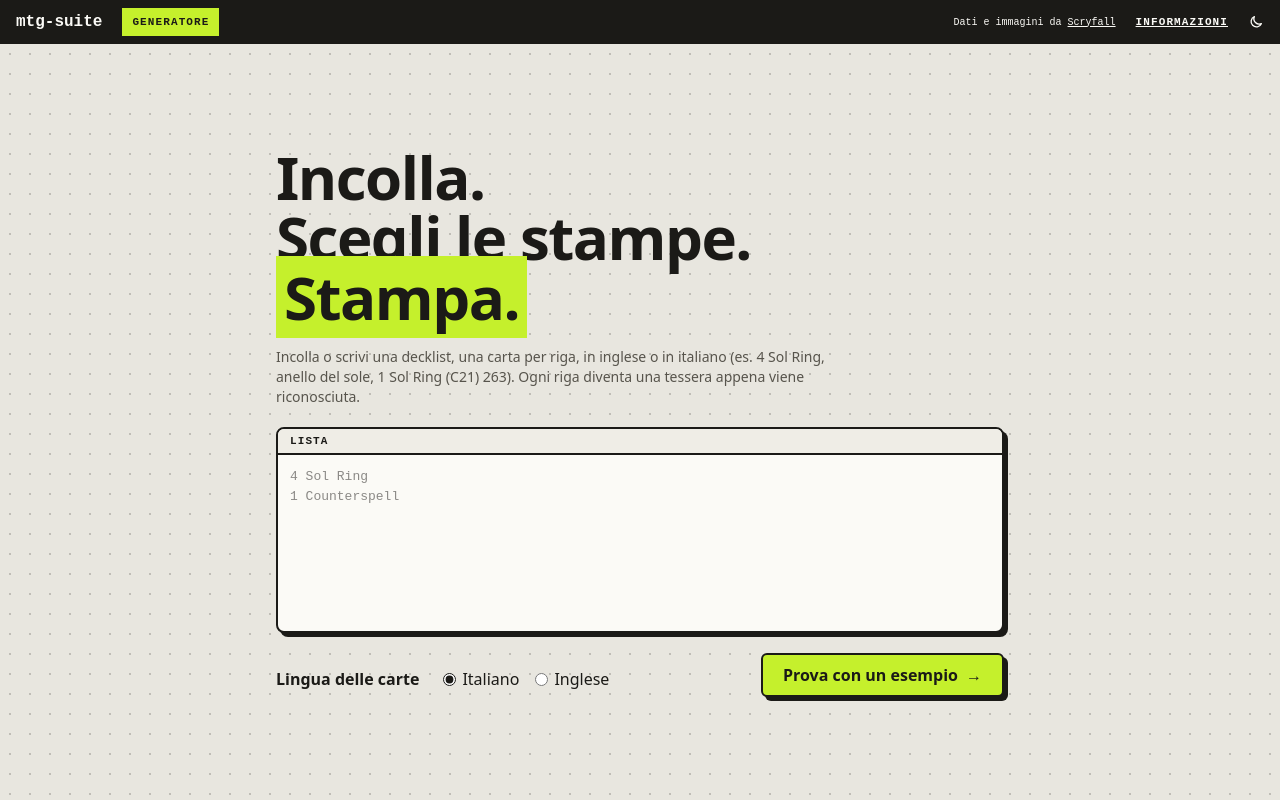
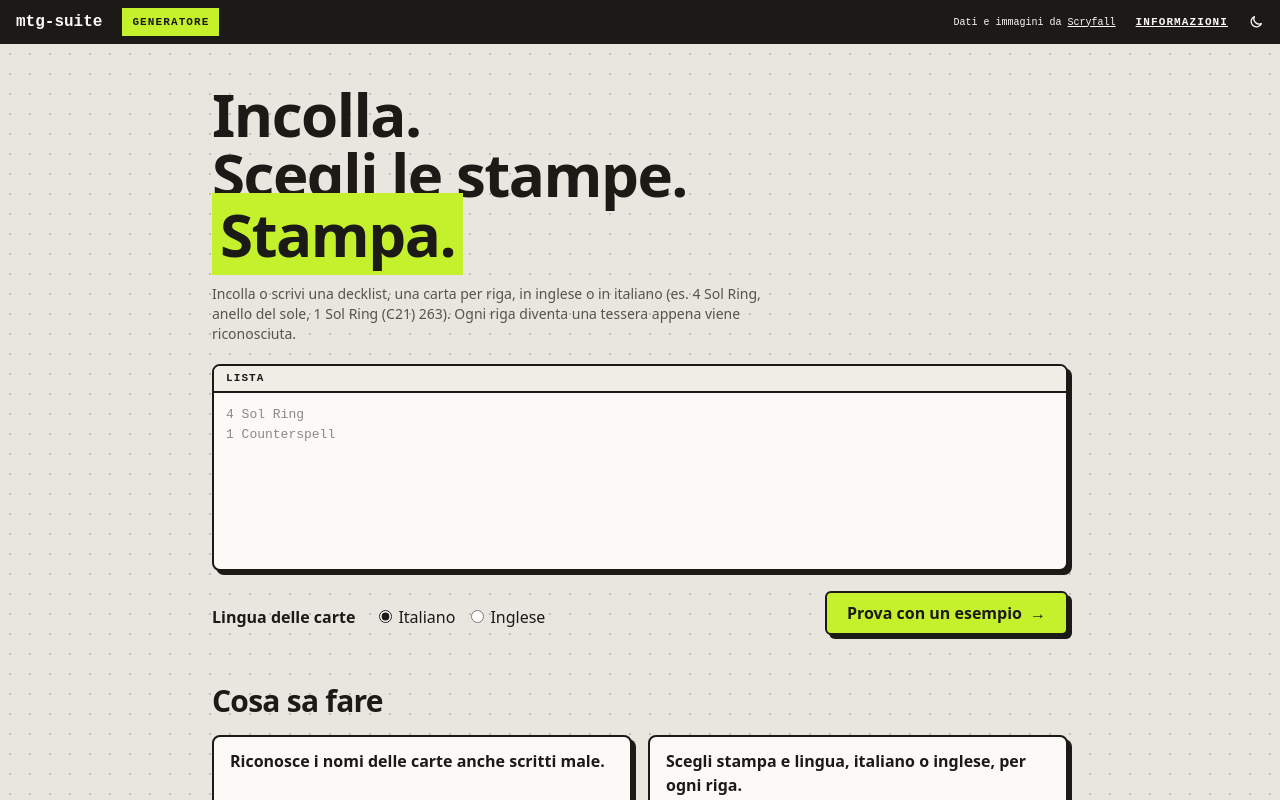
Before and after one commit to mattesalva93/leyline, a React (Vite) app in the folder packages/web/: page /proxy in a window 1280 px wide. Built offline with nearby package versions, Linux system fonts and the light colour scheme.

Commit message:
feat: list what the generator can do under the landing page's start

```diff
--- /dev/null
+++ b/packages/web/src/landing-page/GeneratorFeatures.tsx
@@ -0,0 +1,21 @@
+import { useTranslation } from 'react-i18next';
+import { BOARD_PANEL } from '../ui/board-styles.ts';
+import { LandingPageSection } from './LandingPageSection.tsx';
+
+const FEATURES = ['misspelledNames', 'printAndLang', 'sheet', 'pdfInBrowser'] as const;
+
+/** What the generator can do, as a short list. */
+export function GeneratorFeatures() {
+  const { t } = useTranslation();
+  return (
+    <LandingPageSection title={t('landingPage.features.title')}>
+      <ul className="grid gap-4 sm:grid-cols-2">
+        {FEATURES.map((feature) => (
+          <li key={feature} className={`${BOARD_PANEL} px-4 py-3 font-semibold`}>
+            {t(`landingPage.features.${feature}`)}
+          </li>
+        ))}
+      </ul>
+    </LandingPageSection>
+  );
+}
--- a/packages/web/src/landing-page/LandingPage.tsx
+++ b/packages/web/src/landing-page/LandingPage.tsx
@@ -5,17 +5,20 @@ import { PRIMARY_BUTTON } from '../ui/board-styles.ts';
 import type { Generator } from '../use-generator.ts';
 import { DecklistEditor } from '../decklist-editor/DecklistEditor.tsx';
 import { EXAMPLE_DECKLIST } from './example-decklist.ts';
+import { GeneratorFeatures } from './GeneratorFeatures.tsx';
 
 /**
- * What the generator shows until a decklist is under way, in place of the workspace: what to
- * do, the decklist text, the language of the cards and a way to try the generator on an example.
+ * What the generator shows until a decklist is under way, in place of the workspace. Its start
+ * comes first, kept short so that a phone shows it whole: the decklist text, the language of
+ * the cards and a way to try the generator on an example. Under it, what the generator can do.
  */
 export function LandingPage({ generator }: { readonly generator: Generator }) {
   const { t } = useTranslation();
   return (
-    <div className="flex h-full overflow-y-auto">
-      <div className="m-auto flex w-full max-w-3xl flex-col gap-5 p-5">
-        <h1 className="text-4xl leading-none font-bold tracking-tight md:text-6xl">
+    <div className="h-full overflow-y-auto">
+      <div className="mx-auto flex w-full max-w-4xl flex-col gap-12 px-5 py-5 md:py-10">
+        <div className="flex flex-col gap-4 md:gap-5">
+          <h1 className="text-3xl leading-none font-bold tracking-tight md:text-6xl">
             {t('landingPage.paste')}
             <br />
             {t('landingPage.pickPrints')}
@@ -24,9 +27,9 @@ export function LandingPage({ generator }: { readonly generator: Generator }) {
           </h1>
           <p className="max-w-xl text-sm text-muted-foreground">{t('landingPage.hint')}</p>
           <BoardPanel title={t('workspace.decklistPanel')} className="shrink-0">
-          <DecklistEditor generator={generator} className="h-44" />
+            <DecklistEditor generator={generator} className="h-32 md:h-44" />
           </BoardPanel>
-        <div className="flex flex-wrap items-end justify-between gap-5">
+          <div className="flex flex-wrap items-end justify-between gap-x-5 gap-y-3">
             <LanguagePicker
               label={t('app.defaultLang')}
               selectedLang={generator.defaultLang}
@@ -44,6 +47,8 @@ export function LandingPage({ generator }: { readonly generator: Generator }) {
             </button>
           </div>
         </div>
+        <GeneratorFeatures />
+      </div>
     </div>
   );
 }
--- /dev/null
+++ b/packages/web/src/landing-page/LandingPageSection.tsx
@@ -0,0 +1,20 @@
+import { useId, type ReactNode } from 'react';
+
+/** One titled part of the landing page under its start. */
+export function LandingPageSection({
+  title,
+  children,
+}: {
+  readonly title: string;
+  readonly children: ReactNode;
+}) {
+  const titleId = useId();
+  return (
+    <section aria-labelledby={titleId} className="flex flex-col gap-4">
+      <h2 id={titleId} className="text-2xl font-bold tracking-tight md:text-3xl">
+        {title}
+      </h2>
+      {children}
+    </section>
+  );
+}
--- a/packages/web/src/locales/it.json
+++ b/packages/web/src/locales/it.json
@@ -19,7 +19,14 @@
     "print": "Stampa.",
     "hint": "Incolla o scrivi una decklist, una carta per riga, in inglese o in italiano (es. 4 Sol Ring, anello del sole, 1 Sol Ring (C21) 263). Ogni riga diventa una tessera appena viene riconosciuta.",
     "tryExample": "Prova con un esempio",
-    "tryExampleArrow": "→"
+    "tryExampleArrow": "→",
+    "features": {
+      "title": "Cosa sa fare",
+      "misspelledNames": "Riconosce i nomi delle carte anche scritti male.",
+      "printAndLang": "Scegli stampa e lingua, italiano o inglese, per ogni riga.",
+      "sheet": "Foglio A4 o Letter, con i segni di taglio.",
+      "pdfInBrowser": "Il PDF viene creato nel tuo browser."
+    }
   },
   "workspace": {
     "decklistPanel": "Lista",
```
Also changed, not shown: 2 other files (tests, documents, lock files or other folders). Lines whose indentation alone changed are shown as unchanged.
